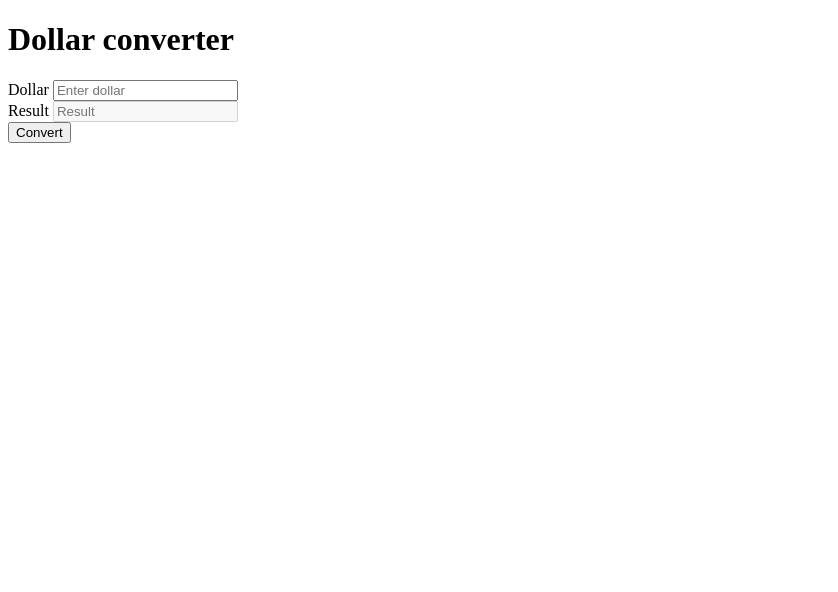
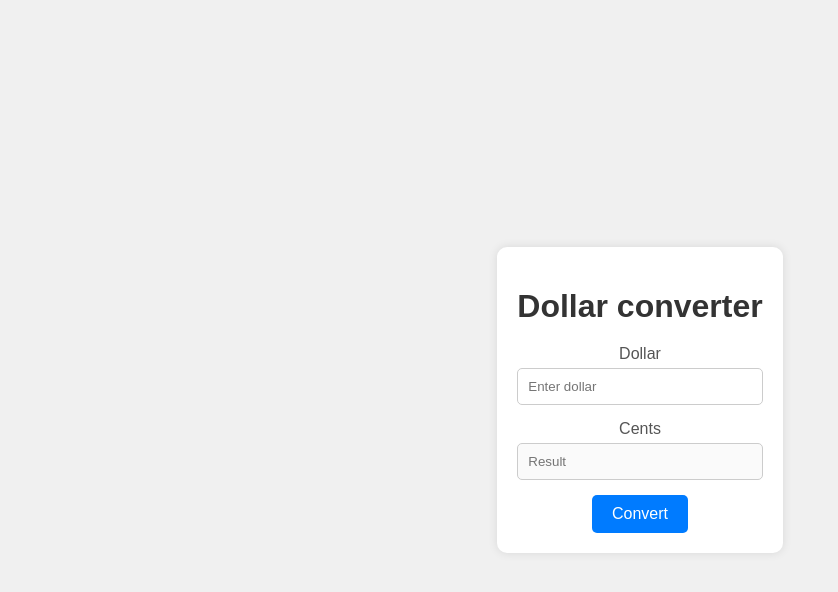
Before and after one commit to LeonardoCarreraSilva/dollarConverter, a plain HTML site: page index.html in a window 1280 px wide. Shown: the whole page, without its empty margins (0-838 px from the left). Drawn offline with Linux system fonts and the light colour scheme.

Commit message:
Finalizando projeto.

```diff
--- a/index.html
+++ b/index.html
@@ -12,10 +12,10 @@
     <h1>Dollar converter</h1>
     <div class="input-group">
       <label for="dollar">Dollar</label>
-      <input type="number" id="dollar" placeholder="Enter dollar" onkeypress=mask(this)>
+      <input type="text" id="dollar" placeholder="Enter dollar" onkeypress="mask(this)">
     </div>
     <div class="input-group">
-      <label for="result">Result</label>
+      <label for="result">Cents</label>
       <input type="number" id="result" placeholder="Result" disabled>
     </div>
     <button onclick="convert()">Convert</button>
--- a/script.js
+++ b/script.js
@@ -1,18 +1,25 @@
 function convert() {
-  document.getElementById("result").value =
-    document.getElementById("dollar").value * 100;
+  var dollarValue = document.getElementById("dollar").value;
+  // Converter o valor para um número
+  var numericValue = parseFloat(
+    dollarValue.replace(/\./g, "").replace(",", ".")
+  );
+  document.getElementById("result").value = numericValue * 100;
 }
 
+function mask(input) {
+  let value = input.value;
+  value = value.replace(/\D/g, "");
 
-function mask(){
-  value = document.getElementById("dollar").value.replace('.', '').replace(',', '').replace(/\D/g, '').replace(/[,!]/g, '')
+  value = (value / 100).toFixed(2) + "";
+  value = value.replace(".", ",");
 
-  const options = { minimumFractionDigits: 2 }
-  const result = new Intl.NumberFormat('pt-BR', options).format(
-    parseFloat(value) / 100
-  )
+  value = value.replace(/\B(?=(\d{3})+(?!\d))/g, ".");
 
-  console.log(result)
+  input.value = value;
+}
 
-  return 'R$ ' + result
-}
+// Adiciona o evento de entrada ao campo de entrada
+document.getElementById("dollar").addEventListener("input", function () {
+  mask(this);
+});
--- a/style.css
+++ b/style.css
@@ -0,0 +1,54 @@
+body {
+  font-family: Arial, sans-serif;
+  background-color: #f0f0f0;
+  display: flex;
+  justify-content: center;
+  align-items: center;
+  height: 100vh;
+  margin: 0;
+}
+
+.center {
+  background-color: #fff;
+  padding: 20px;
+  border-radius: 10px;
+  box-shadow: 0 0 10px rgba(0, 0, 0, 0.1);
+  text-align: center;
+}
+
+h1 {
+  margin-bottom: 20px;
+  color: #333;
+}
+
+.input-group {
+  margin-bottom: 15px;
+}
+
+label {
+  display: block;
+  margin-bottom: 5px;
+  color: #555;
+}
+
+input {
+  width: 100%;
+  padding: 10px;
+  border: 1px solid #ccc;
+  border-radius: 5px;
+  box-sizing: border-box;
+}
+
+button {
+  padding: 10px 20px;
+  border: none;
+  border-radius: 5px;
+  background-color: #007bff;
+  color: #fff;
+  cursor: pointer;
+  font-size: 16px;
+}
+
+button:hover {
+  background-color: #0056b3;
+}
```
Also changed, not shown: 1 other file.
